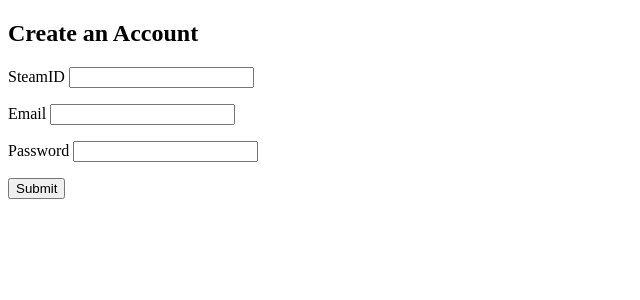
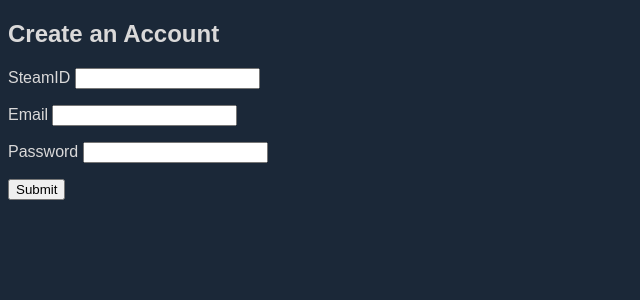
Before and after one commit to hubbardanais/Mist, a Flask app: page /create_account in a window 1280 px wide. Shown: the top 300 px of the page, without its empty margins (0-640 px from the left). Run offline with Flask 2, Linux system fonts and the light colour scheme.

Commit message:
Started adjusting colors in css

```diff
--- a/helper.py
+++ b/helper.py
@@ -74,7 +74,7 @@
         else:
             return json_resp
 
-print(get_igdb_game_by_name("Ring of Elysium")) #<- Steam
+# print(get_igdb_game_by_name("Ring of Elysium")) #<- Steam
 #Yeah! You Want "Those Games", Right? So Here You Go! Now, Let's See You Clear Them! < - IGDB
 
 # if test[0]['title'] == 'Syntax Error':
--- a/static/css/style.css
+++ b/static/css/style.css
@@ -7,3 +7,32 @@
   max-width: 800px;
     max-height: 400px;
 }
+
+body {
+  color: rgb(218, 217, 217);
+  background-color: rgb(27, 40, 56);
+  font-family: Arial, Helvetica, sans-serif;
+}
+
+h1 {
+  color: rgb(49, 134, 188);
+}
+
+/*
+    steam logo and nage == 197, 195, 192
+
+    top color == 23, 29, 37
+    unselected nav bar text color == 220, 222, 223
+    selected nav bar test == 26, 159, 255
+    dropdown nav menu color == 61, 68, 80
+    dropdown nav bar text color == 209, 211, 213
+
+
+
+    background color == 27, 40, 56
+    accent background color == 42, 71, 94
+
+    text on bg is white
+    unselected text on bg by accented color == 49, 134, 188
+
+    /*
```
